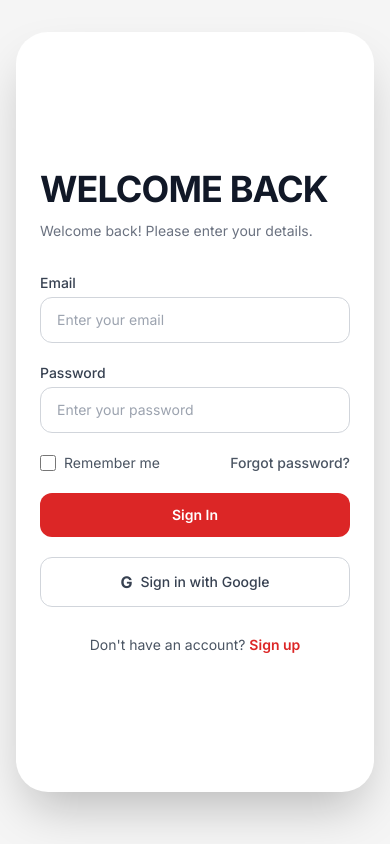
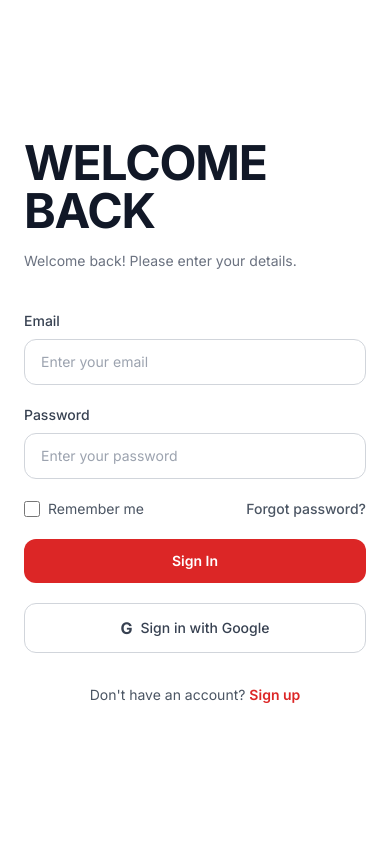
Before and after one commit to Elwass/SIIntern.git.io, a React (Vite) app in the folder frontend/: page /login in a window 390 px wide. Built offline with nearby package versions, Linux system fonts and the light colour scheme.

Commit message:
Update LoginPage.jsx

```diff
--- a/frontend/src/pages/LoginPage.jsx
+++ b/frontend/src/pages/LoginPage.jsx
@@ -62,18 +62,19 @@ export default function LoginPage() {
   }
 
   return (
-    <div className="min-h-screen bg-[#f5f5f5] px-4 py-8">
-      <div className="mx-auto grid min-h-[90vh] max-w-7xl overflow-hidden rounded-[2rem] bg-white shadow-2xl lg:grid-cols-2">
+    <div className="min-h-screen bg-white">
+      <div className="grid min-h-screen lg:grid-cols-2">
 
         {/* Left Section */}
-        <div className="flex items-center justify-center px-6 py-10 sm:px-10 lg:px-16">
+        <div className="flex items-center justify-center px-6 py-10 sm:px-10 lg:px-20">
           <div className="w-full max-w-md">
-            <div className="mb-8">
-              <h1 className="text-4xl font-bold tracking-tight text-gray-900">
+
+            <div className="mb-10">
+              <h1 className="text-5xl font-bold tracking-tight text-gray-900">
                 WELCOME BACK
               </h1>
 
-              <p className="mt-3 text-sm text-gray-500">
+              <p className="mt-4 text-sm text-gray-500">
                 Welcome back! Please enter your details.
               </p>
             </div>
@@ -84,7 +85,7 @@ export default function LoginPage() {
               <div>
                 <label
                   htmlFor="email"
-                  className="mb-1 block text-sm font-medium text-gray-700"
+                  className="mb-2 block text-sm font-medium text-gray-700"
                 >
                   Email
                 </label>
@@ -95,8 +96,8 @@ export default function LoginPage() {
                   value={email}
                   onChange={(e) => setEmail(e.target.value)}
                   required
-                  className="w-full rounded-xl border border-gray-300 px-4 py-3 text-sm text-gray-900 outline-none transition focus:border-red-500 focus:ring-2 focus:ring-red-500/20"
                   placeholder="Enter your email"
+                  className="w-full rounded-xl border border-gray-300 px-4 py-3 text-sm text-gray-900 outline-none transition-all focus:border-red-500 focus:ring-4 focus:ring-red-500/10"
                 />
               </div>
 
@@ -104,7 +105,7 @@ export default function LoginPage() {
               <div>
                 <label
                   htmlFor="password"
-                  className="mb-1 block text-sm font-medium text-gray-700"
+                  className="mb-2 block text-sm font-medium text-gray-700"
                 >
                   Password
                 </label>
@@ -115,12 +116,12 @@ export default function LoginPage() {
                   value={password}
                   onChange={(e) => setPassword(e.target.value)}
                   required
-                  className="w-full rounded-xl border border-gray-300 px-4 py-3 text-sm text-gray-900 outline-none transition focus:border-red-500 focus:ring-2 focus:ring-red-500/20"
                   placeholder="Enter your password"
+                  className="w-full rounded-xl border border-gray-300 px-4 py-3 text-sm text-gray-900 outline-none transition-all focus:border-red-500 focus:ring-4 focus:ring-red-500/10"
                 />
               </div>
 
-              {/* Remember & Forgot */}
+              {/* Remember Me */}
               <div className="flex items-center justify-between text-sm">
                 <label className="flex items-center gap-2 text-gray-600">
                   <input
@@ -129,12 +130,13 @@ export default function LoginPage() {
                     onChange={(e) => setRememberMe(e.target.checked)}
                     className="h-4 w-4 rounded border-gray-300 text-red-600 focus:ring-red-500"
                   />
+
                   Remember me
                 </label>
 
                 <a
                   href="#"
-                  className="font-medium text-gray-600 hover:text-red-600"
+                  className="font-medium text-gray-600 transition hover:text-red-600"
                 >
                   Forgot password?
                 </a>
@@ -147,11 +149,11 @@ export default function LoginPage() {
                 </div>
               )}
 
-              {/* Login Button */}
+              {/* Sign In */}
               <button
                 type="submit"
                 disabled={loading}
-                className="w-full rounded-xl bg-red-600 px-4 py-3 text-sm font-semibold text-white transition hover:bg-red-700 disabled:cursor-not-allowed disabled:opacity-70"
+                className="w-full rounded-xl bg-red-600 px-4 py-3 text-sm font-semibold text-white transition-all hover:bg-red-700 disabled:cursor-not-allowed disabled:opacity-70"
               >
                 {loading ? 'Signing in...' : 'Sign In'}
               </button>
@@ -159,14 +161,14 @@ export default function LoginPage() {
               {/* Google Login */}
               <button
                 type="button"
-                className="flex w-full items-center justify-center gap-2 rounded-xl border border-gray-300 px-4 py-3 text-sm font-medium text-gray-700 transition hover:bg-gray-50"
+                className="flex w-full items-center justify-center gap-2 rounded-xl border border-gray-300 px-4 py-3 text-sm font-medium text-gray-700 transition-all hover:bg-gray-50"
               >
                 <span className="text-base font-bold">G</span>
                 Sign in with Google
               </button>
 
               {/* Register */}
-              <p className="pt-2 text-center text-sm text-gray-600">
+              <p className="pt-3 text-center text-sm text-gray-600">
                 Don&apos;t have an account?{' '}
                 <Link
                   to="/register"
@@ -175,23 +177,26 @@ export default function LoginPage() {
                   Sign up
                 </Link>
               </p>
+
             </form>
           </div>
         </div>
 
         {/* Right Section */}
-        <div className="relative hidden lg:block">
-          <div className="absolute inset-0">
-            <img
-              src="/images/login-bg.jpeg"
-              alt="Login Background"
-              className="h-full w-full object-cover"
-            />
-          </div>
+        <div className="relative hidden lg:block overflow-hidden">
 
+          <img
+            src="/images/login-bg.jpeg"
+            alt="Login Background"
+            className="h-full w-full object-cover"
+          />
+
+          {/* Overlay */}
           <div className="absolute inset-0 bg-black/20" />
 
-          <div className="absolute inset-0 bg-gradient-to-r from-white/50 via-transparent to-transparent" />
+          {/* Gradient */}
+          <div className="absolute inset-0 bg-gradient-to-r from-white/20 via-transparent to-transparent" />
+
         </div>
       </div>
     </div>
```
